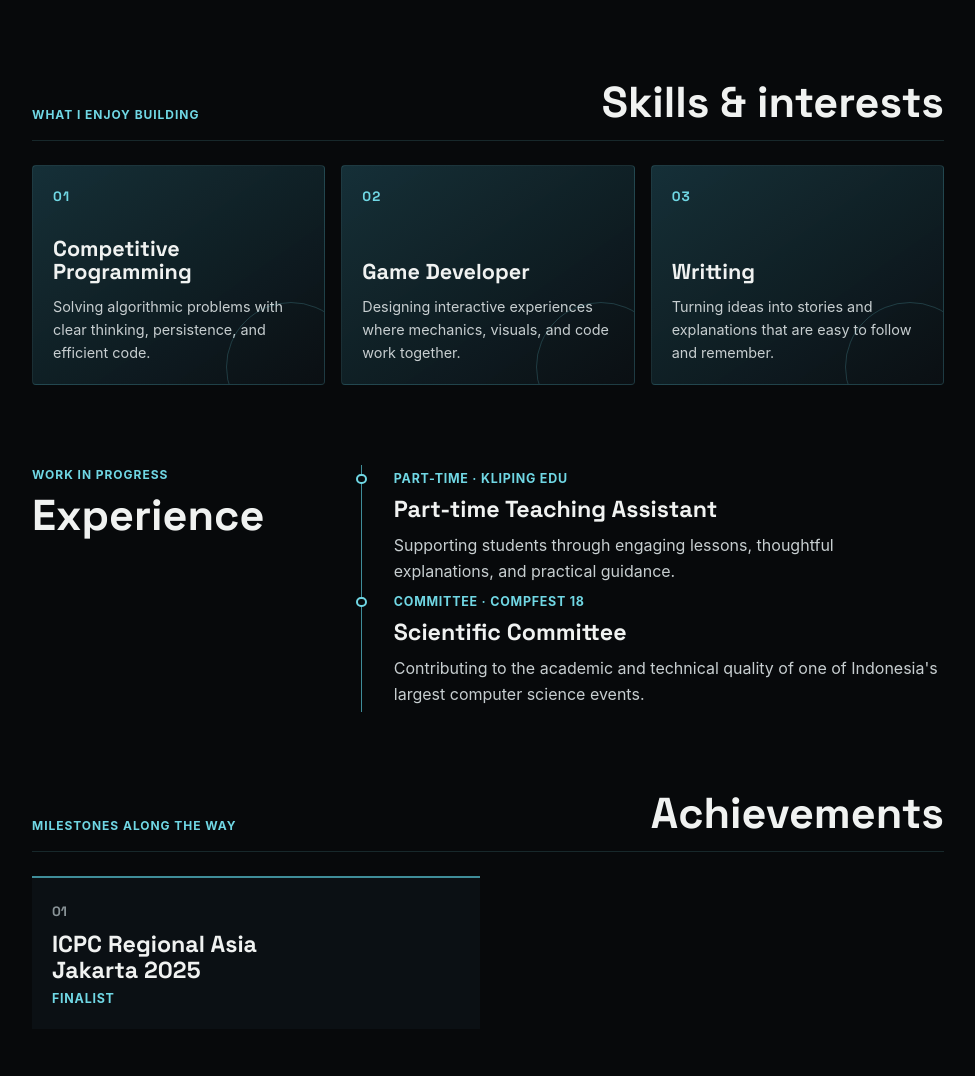
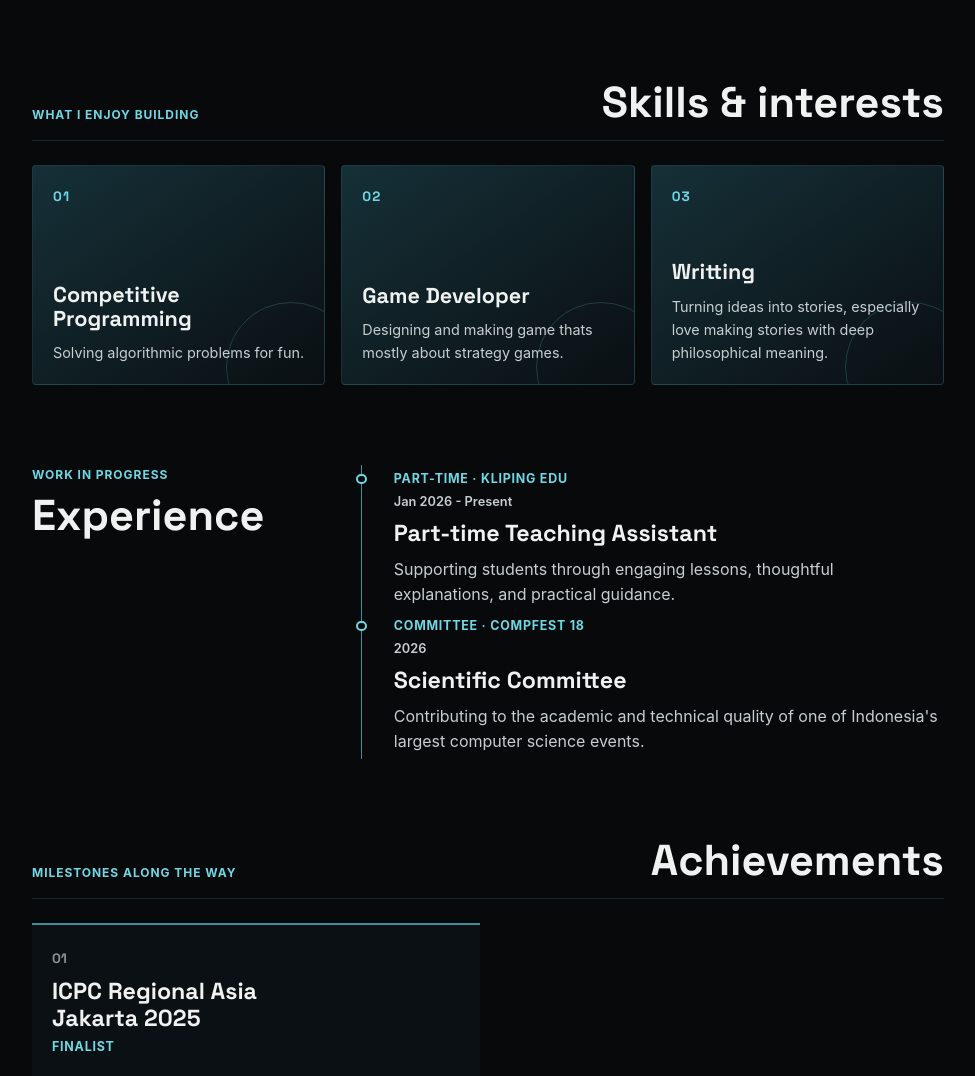
Before and after one commit to RizkiManik-W/myportofolio, a Django app: page / in a window 1280 px wide. Shown: the part 700-1776 px from the top of the page, without its empty margins (152-1127 px from the left). Run offline with Django 5.2, Linux system fonts and the light colour scheme.

Commit message:
Update: adding timeline for experience

```diff
--- a/static/css/style.css
+++ b/static/css/style.css
@@ -353,6 +353,13 @@ h1, .brand {
     text-transform: uppercase;
 }
 
+.experience-date {
+    margin-top: 0.2rem;
+    color: var(--text-secondary);
+    font-size: 0.8rem;
+    font-weight: 600;
+}
+
 .experience-item h3,
 .achievement-item h3 {
     margin: 0.45rem 0 0.65rem;
--- a/templates/index.html
+++ b/templates/index.html
@@ -66,21 +66,21 @@
                         <span class="skill-number">01</span>
                         <div>
                             <h3>Competitive Programming</h3>
-                            <p>Solving algorithmic problems with clear thinking, persistence, and efficient code.</p>
+                            <p>Solving algorithmic problems for fun.</p>
                         </div>
                     </article>
                     <article class="skill-card">
                         <span class="skill-number">02</span>
                         <div>
                             <h3>Game Developer</h3>
-                            <p>Designing interactive experiences where mechanics, visuals, and code work together.</p>
+                            <p>Designing and making game thats mostly about strategy games.</p>
                         </div>
                     </article>
                     <article class="skill-card">
                         <span class="skill-number">03</span>
                         <div>
                             <h3>Writting</h3>
-                            <p>Turning ideas into stories and explanations that are easy to follow and remember.</p>
+                            <p>Turning ideas into stories, especially love making stories with deep philosophical meaning.</p>
                         </div>
                     </article>
                 </div>
@@ -98,6 +98,7 @@
                         <span class="experience-marker"></span>
                         <div>
                             <p class="experience-label">Part-time · Kliping Edu</p>
+                            <p class="experience-date">Jan 2026 - Present</p>
                             <h3>Part-time Teaching Assistant</h3>
                             <p>Supporting students through engaging lessons, thoughtful explanations, and practical guidance.</p>
                         </div>
@@ -106,6 +107,7 @@
                         <span class="experience-marker"></span>
                         <div>
                             <p class="experience-label">Committee · COMPFEST 18</p>
+                            <p class="experience-date">2026</p>
                             <h3>Scientific Committee</h3>
                             <p>Contributing to the academic and technical quality of one of Indonesia's largest computer science events.</p>
                         </div>
```
